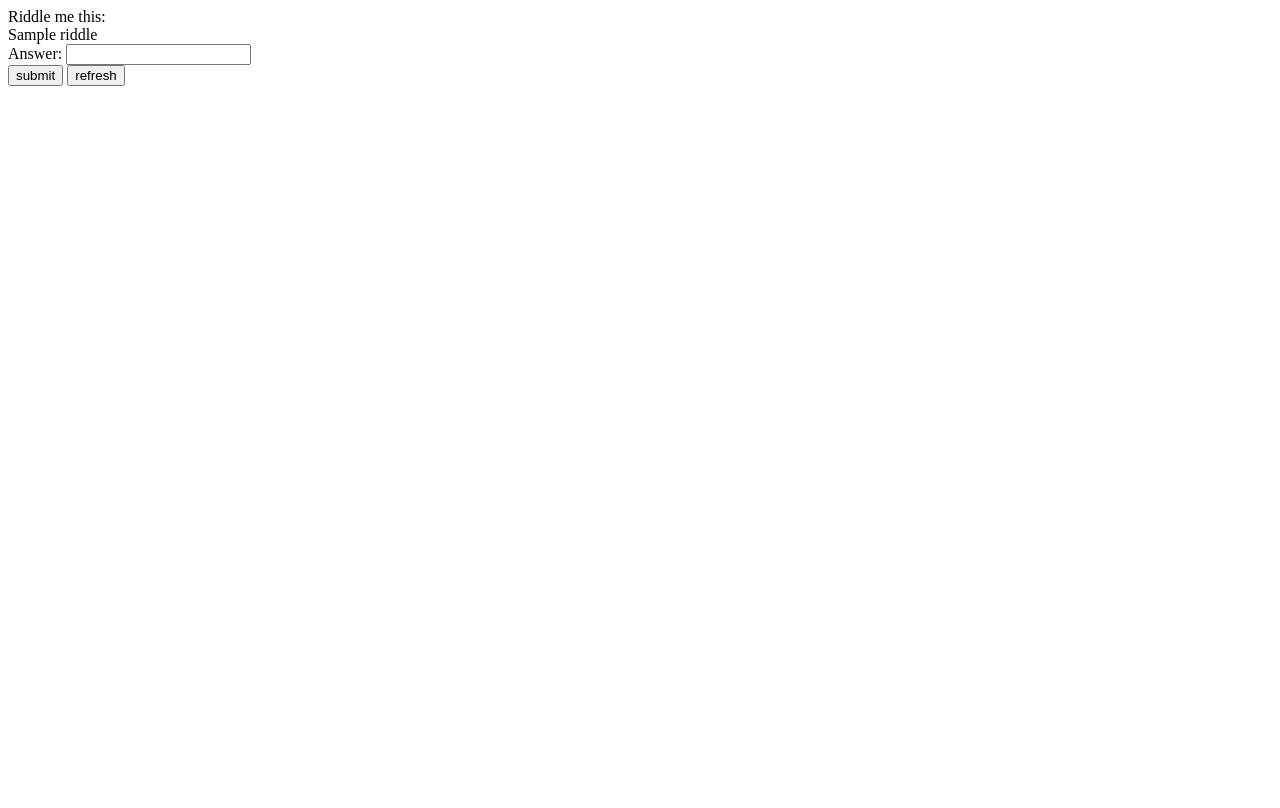
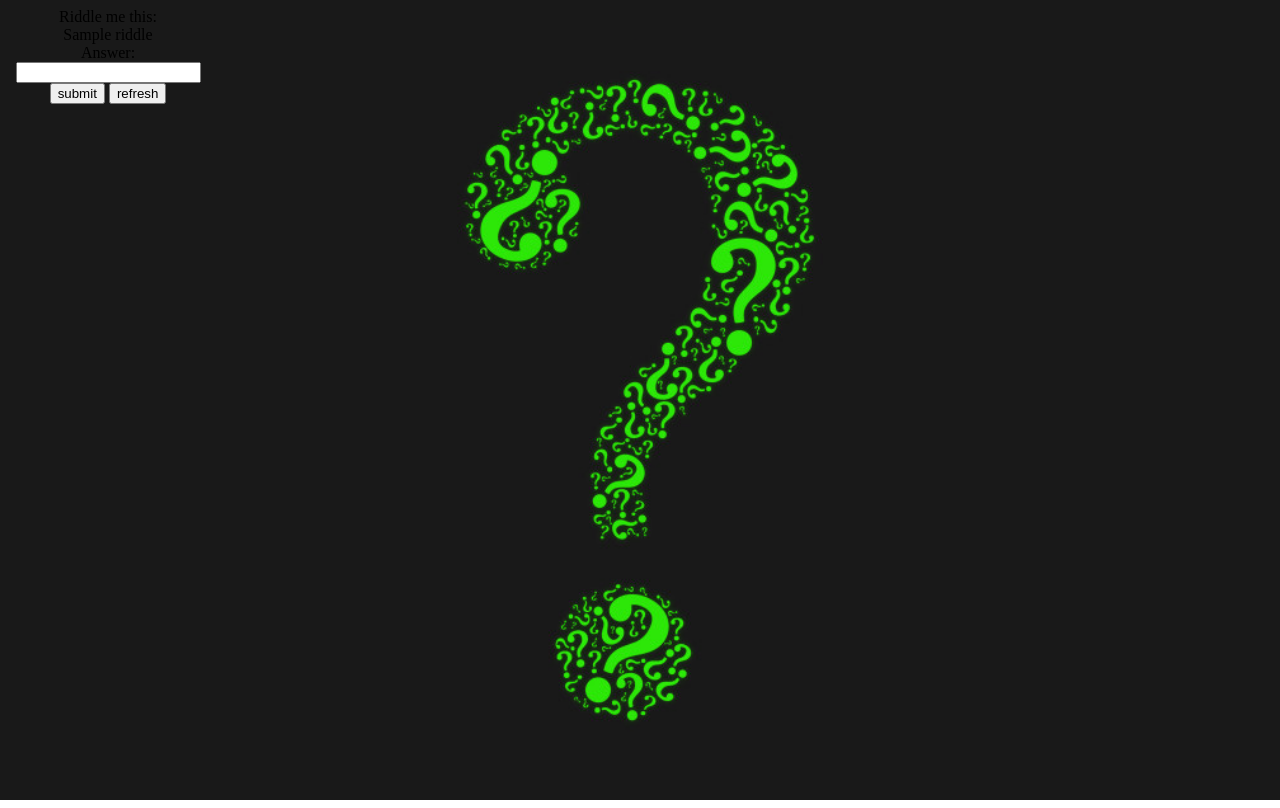
Before and after one commit to felipersteles/Riddle-Flask-Templates, a Flask app: template templates/riddle.html in a window 1280 px wide. Before the commit the page ends 86 px from the top, so only its background shows below. Run offline with Flask 2, Linux system fonts and the light colour scheme; the template is opened without the code that fills it: most values are stand-ins (such as "Sample title", 1, 10 or a date in 2020).

Commit message:
Started CSS implementation

```diff
--- a/main.py
+++ b/main.py
@@ -15,12 +15,8 @@ controllerRiddle = ControllerRiddle()
 
 @app.route("/", methods = ['POST','GET'])
 def home():
-	#riddle = controllerRiddle.get_riddle_random()
 	if request.method == "GET":
 		riddle = controllerRiddle.get_riddle_last()
-		# session["Riddle_ID"] = riddle.ID
-		# session["Riddle_Answer"] = riddle.answer
-		# session["Riddle_Question"] = riddle.q
 		session["Riddle"] = riddle.__dict__
 
 
@@ -104,5 +100,7 @@ def logout():
 	session.pop("email", None)
 	return redirect(url_for('login'))
 
+
+
 if __name__ == '__main__':
 	app.run()
--- a/templates/riddle.html
+++ b/templates/riddle.html
@@ -2,10 +2,28 @@
 {% block title %}Riddle me this!{% endblock %}
 
 {% block content %}
-<form action="" method="post" autocomplete="off">
+<style>
+.mainForm{
+    width: 200px;
+    padding: auto;
+    text-align: center;
+}
+html {
+    height: 100%;
+}
+body {
+    background-image: url("/static/images/Riddle.jpg");
+    height: 100%;
+    background-position: center;
+    background-repeat: no-repeat;
+    background-size: cover;
+
+}
+</style>
+<form action="" method="post" autocomplete="off" class="mainForm">
     <div> Riddle me this:</div>
 	<div>
-		<header>{{ riddle }}</header>
+		<header class="riddle">{{ riddle }}</header>
 
     <div>
     <div>
```
Also changed, not shown: static/images/Riddle.jpg (added).
